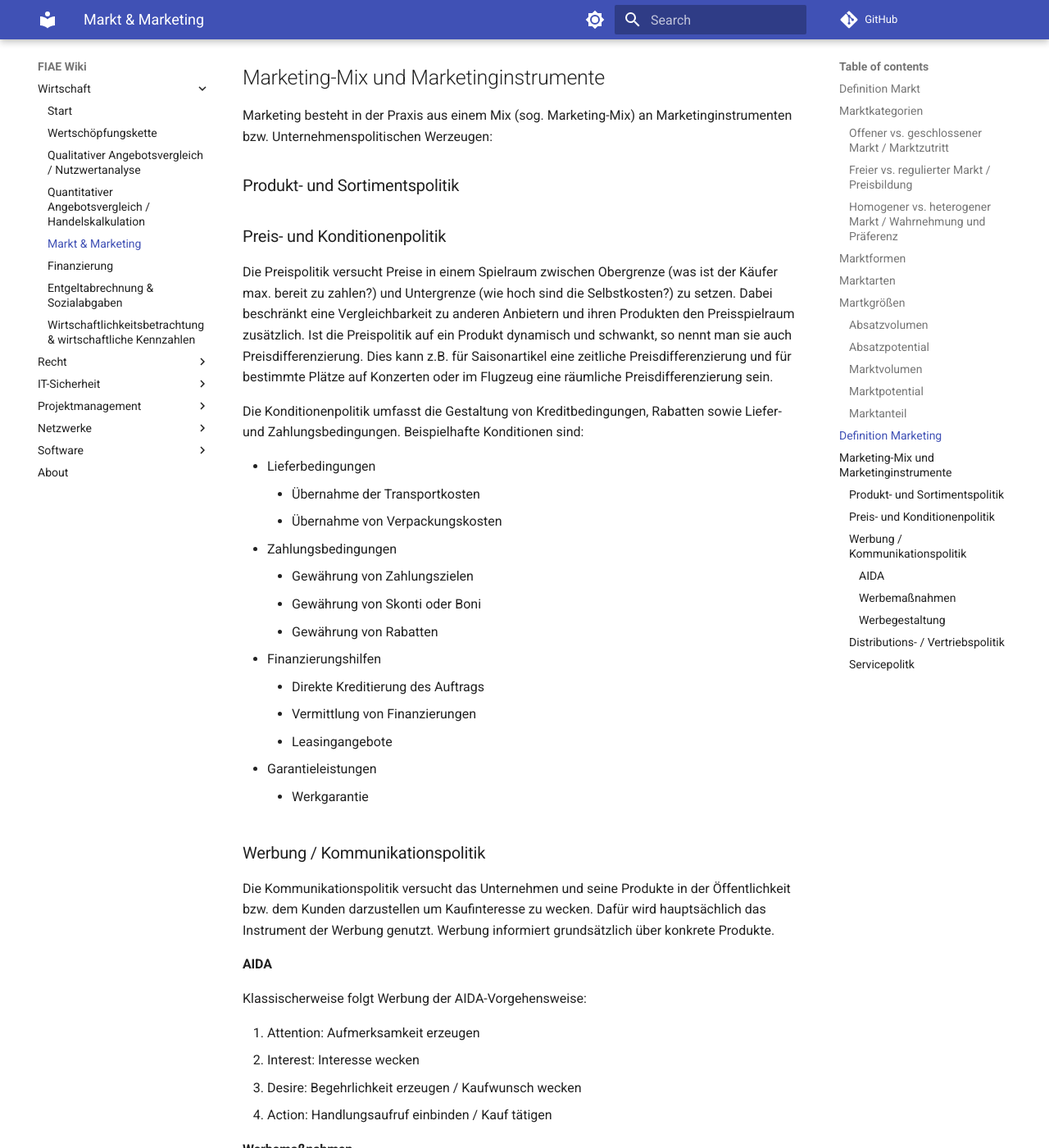
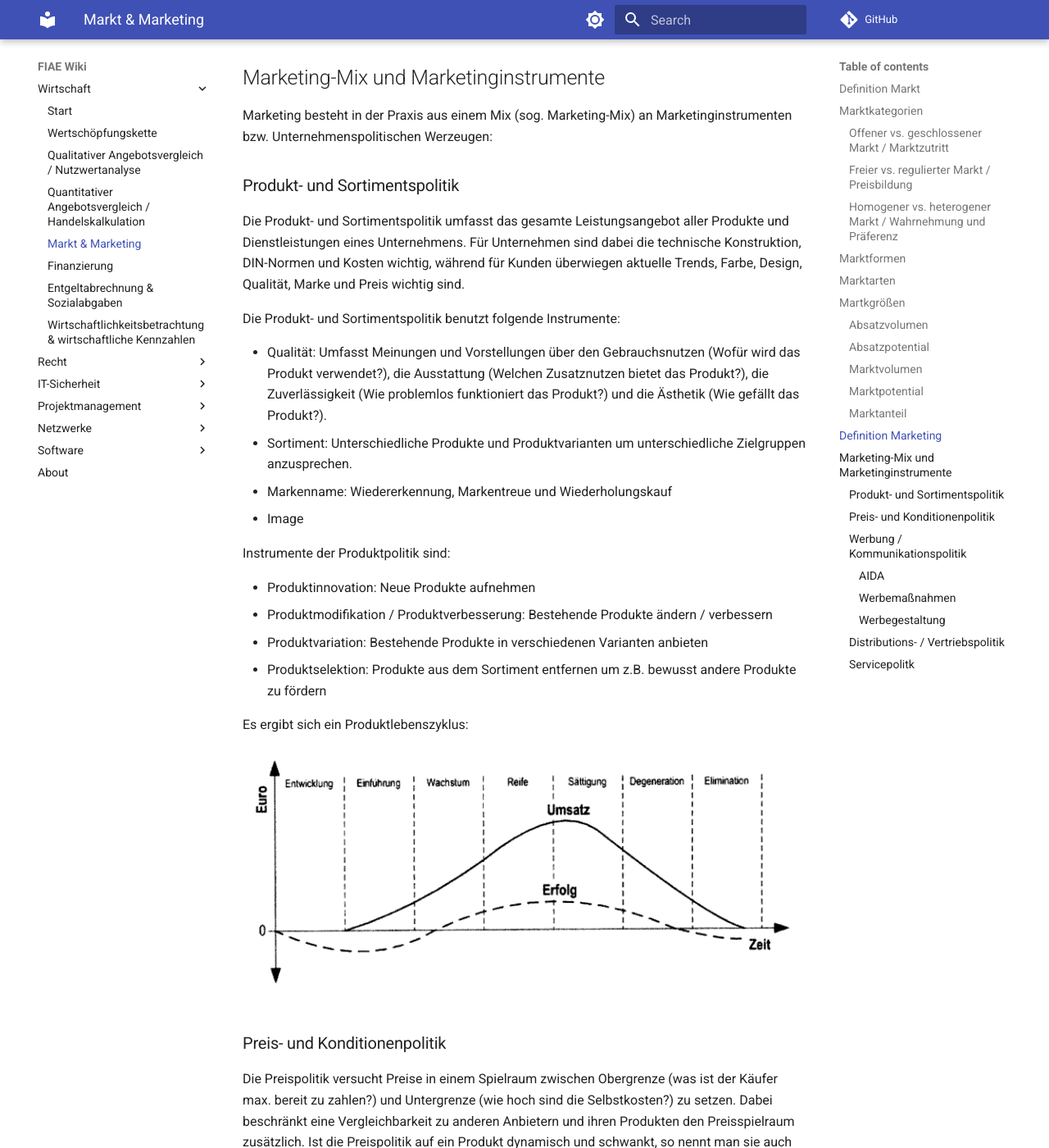
Before and after one commit to discohagen/FIAE, an MkDocs documentation site: the page built from docs/wirtschaft/markt.md, in a window 1280 px wide and 1400 px high, scrolled down 2745 px. Shown: the whole window at 82% size. Built offline with MkDocs 1.6.1 and Material for MkDocs 9.7.7, drawn with Linux system fonts in a browser that asks for light colours; a script that is not in the unit is left out; comment, search, counter and statistics services are not loaded.

Commit message:
add marketing: marketinginstrumente: produktpolitik

```diff
--- a/docs/wirtschaft/markt.md
+++ b/docs/wirtschaft/markt.md
@@ -82,6 +82,26 @@ Marketing besteht in der Praxis aus einem Mix (sog. Marketing-Mix) an Marketingi
 
 ### Produkt- und Sortimentspolitik
 
+Die Produkt- und Sortimentspolitik umfasst das gesamte Leistungsangebot aller Produkte und Dienstleistungen eines Unternehmens. Für Unternehmen sind dabei die technische Konstruktion, DIN-Normen und Kosten wichtig, während für Kunden überwiegen aktuelle Trends, Farbe, Design, Qualität, Marke und Preis wichtig sind.
+
+Die Produkt- und Sortimentspolitik benutzt folgende Instrumente:
+
+- Qualität: Umfasst Meinungen und Vorstellungen über den Gebrauchsnutzen (Wofür wird das Produkt verwendet?), die Ausstattung (Welchen Zusatznutzen bietet das Produkt?), die Zuverlässigkeit (Wie problemlos funktioniert das Produkt?) und die Ästhetik (Wie gefällt das Produkt?).
+- Sortiment: Unterschiedliche Produkte und Produktvarianten um unterschiedliche Zielgruppen anzusprechen.
+- Markenname: Wiedererkennung, Markentreue und Wiederholungskauf
+- Image
+
+Instrumente der Produktpolitik sind:
+
+- Produktinnovation: Neue Produkte aufnehmen
+- Produktmodifikation / Produktverbesserung: Bestehende Produkte ändern / verbessern
+- Produktvariation: Bestehende Produkte in verschiedenen Varianten anbieten
+- Produktselektion: Produkte aus dem Sortiment entfernen um z.B. bewusst andere Produkte zu fördern
+
+Es ergibt sich ein Produktlebenszyklus:
+
+![Produktlebenszyklus](static/Produktlebenszyklus.png)
+
 ### Preis- und Konditionenpolitik
 
 Die Preispolitik versucht Preise in einem Spielraum zwischen Obergrenze (was ist der Käufer max. bereit zu zahlen?) und Untergrenze (wie hoch sind die Selbstkosten?) zu setzen. Dabei beschränkt eine Vergleichbarkeit zu anderen Anbietern und ihren Produkten den Preisspielraum zusätzlich. Ist die Preispolitik auf ein Produkt dynamisch und schwankt, so nennt man sie auch Preisdifferenzierung. Dies kann z.B. für Saisonartikel eine zeitliche Preisdifferenzierung und für bestimmte Plätze auf Konzerten oder im Flugzeug eine räumliche Preisdifferenzierung sein.
```
Also changed, not shown: docs/wirtschaft/static/Produktlebenszyklus.png (added).
